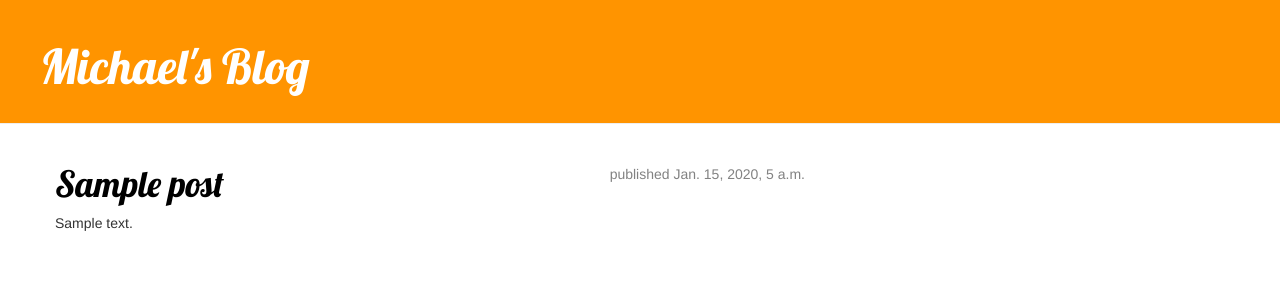
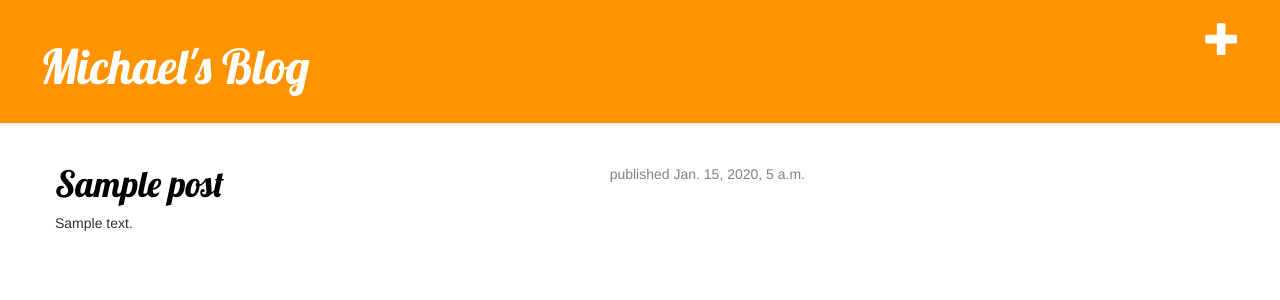
Before and after one commit to michaelrizzo2/Django-Python2, a Django app: template myblog/templates/myblog/post_list.html in a window 1280 px wide. Shown: the top 300 px of the page. Run offline with Django 3.2, Linux system fonts and the light colour scheme; the template is opened without the code that fills it: values that come from a table or form of the project are taken from there, others are empty; tables that the repository leaves empty hold one stand-in row (values such as "Sample post"); some libraries are stand-ins or nearby versions.

Commit message:
called post_new view ,noreversematch error generated

```diff
--- a/myblog/templates/myblog/base.html
+++ b/myblog/templates/myblog/base.html
@@ -10,6 +10,7 @@
 	</head>
 	<body>
 		<div class="page-header">
+			<a href="{% url "post_new"%}" class="top-menu"><span class="glyphicon glyphicon-plus"></span></a>
 			<h1><a href="/">Michael's Blog</a></h1>
 		</div>
 
```
